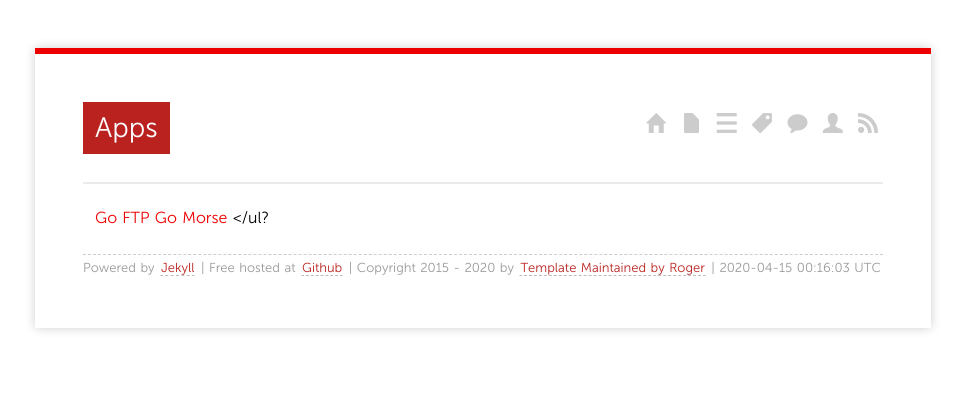
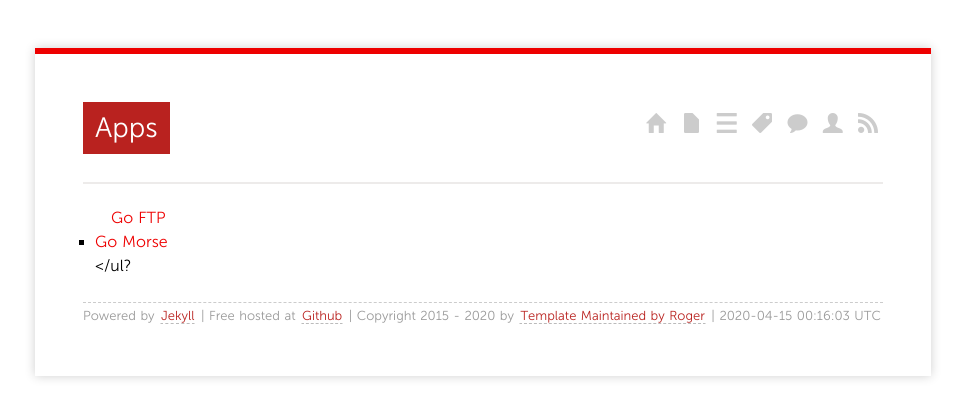
Before and after one commit to TJRoger/tjroger.github.io, a Jekyll site: the page built from apps/index.md, in a window 1280 px wide. Shown: the top 418 px of the page, without its empty margins (157-1122 px from the left). Built offline with Jekyll 4.4.1, drawn with Linux system fonts in a browser that asks for light colours; nearby versions of some CDN libraries; Markdown is read by kramdown in place of the engine named in the settings.

Commit message:
update apps list page

```diff
--- a/apps/index.md
+++ b/apps/index.md
@@ -5,11 +5,15 @@ layout: page
 
 <div id="tag_cloud">
 {% for cat in site.categoires %}
-<textarea>{{ site.caegories }}</textarea>
+<textarea>{{ site.categories }}</textarea>
 {% endfor %}
 <ul class="listing">
-  <a href="{{ size.url }}/goftp" title="Go FTP">Go FTP </a>
-  <a href="{{ size.url }}/gomorse" title="Go Morse">Go Morse </a>
+  <li class="listing-item">
+    <a href="{{ size.url }}/goftp" title="Go FTP">Go FTP </a>
+  </li>
+  <li>
+    <a href="{{ size.url }}/gomorse" title="Go Morse">Go Morse </a>
+  </li>
 </ul?
 
 
```
